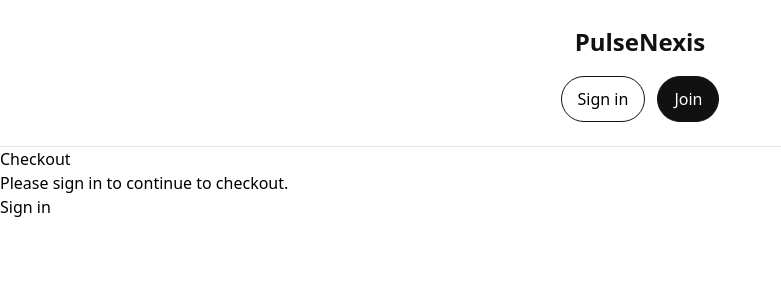
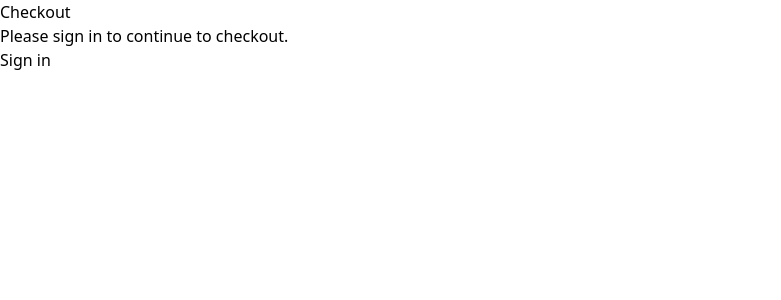
Before and after one commit to clbakerx/pulsenexis-web, a Next.js app: page /checkout in a window 1280 px wide. Shown: the top 300 px of the page, without its empty margins (0-781 px from the left). Built offline with nearby package versions, Linux system fonts and the light colour scheme; no server answers.

Commit message:
Update layout.tsx

```diff
--- a/app/layout.tsx
+++ b/app/layout.tsx
@@ -1,24 +1,15 @@
-// app/layout.tsx
-import type { Metadata } from 'next';
-import { ClerkProvider } from '@clerk/nextjs';
-import './globals.css';
-import Header from './components/Header';
+import "./globals.css";
+import { ClerkProvider } from "@clerk/nextjs";
+import type { ReactNode } from "react";
 
-export const metadata: Metadata = {
-  title: 'PulseNexis',
-  description: 'Original R&B/Soul songs for licensing',
-  metadataBase: new URL('https://app.pulsenexis.com'),
-};
-
-export default function RootLayout({ children }: { children: React.ReactNode }) {
+export default function RootLayout({ children }: { children: ReactNode }) {
   return (
-    <ClerkProvider>
-      <html lang="en">
-        <body>
-          <Header />
+    <html lang="en" suppressHydrationWarning>
+      <body>
+        <ClerkProvider>
           {children}
-        </body>
-      </html>
-    </ClerkProvider>
+        </ClerkProvider>
+      </body>
+    </html>
   );
 }
```
